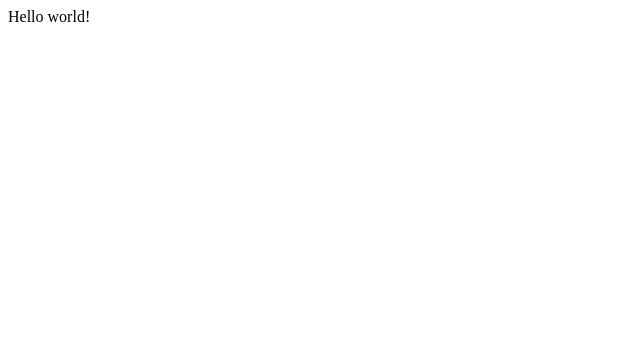
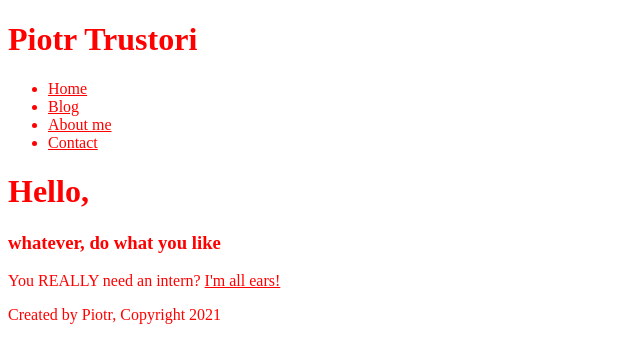
Before and after one commit to truepiotrek/learn-gatsby, a Gatsby site: page / in a window 1280 px wide. Shown: the whole page, without its empty margins (0-640 px from the left). Built offline with nearby package versions, Linux system fonts and the light colour scheme; Gatsby itself is replaced by a stand-in of ours.

Commit message:
initial commit

```diff
--- /dev/null
+++ b/src/components/footer.js
@@ -0,0 +1,11 @@
+import React from "react"
+
+const Footer = () => {
+  return (
+    <footer>
+      <p>Created by Piotr, Copyright 2021</p>
+    </footer>
+  )
+}
+
+export default Footer
--- /dev/null
+++ b/src/components/header.js
@@ -0,0 +1,26 @@
+import React from "react"
+import { Link } from "gatsby"
+
+const Header = () => {
+  return (
+    <header>
+      <h1>Piotr Trustori</h1>
+      <ul>
+        <li>
+          <Link to='/'>Home</Link>
+        </li>
+        <li>
+          <Link to='/blog'>Blog</Link>
+        </li>
+        <li>
+          <Link to='/about'>About me</Link>
+        </li>
+        <li>
+          <Link to='/contact'>Contact</Link>
+        </li>
+      </ul>
+    </header>
+  )
+}
+
+export default Header
--- /dev/null
+++ b/src/components/layout.js
@@ -0,0 +1,18 @@
+import React from "react"
+
+import Header from "./header"
+import Footer from "./footer"
+
+import "../styles/index.css"
+
+const Layout = (props) => {
+  return (
+    <div>
+      <Header />
+      {props.children}
+      <Footer />
+    </div>
+  )
+}
+
+export default Layout
--- a/src/pages/index.js
+++ b/src/pages/index.js
@@ -1,5 +1,17 @@
-import React from "react"
+import React from "react";
 
-export default function Home() {
-  return <div>Hello world!</div>
+import { Link } from "gatsby"
+
+import Layout from "../components/layout"
+
+const IndexPage = () => {
+  return (
+    <Layout>
+      <h1>Hello,</h1>
+      <h3>whatever, do what you like</h3>
+      <p>You REALLY need an intern? <Link to='/contact'>I'm all ears!</Link></p>
+    </Layout>
+  )
 }
+
+export default IndexPage
--- /dev/null
+++ b/src/styles/index.css
@@ -0,0 +1,3 @@
+* {
+    color: red;
+}
```
Also changed, not shown: src/pages/about.js (added, +17 -0 lines), src/pages/blog.js (added, +14 -0 lines), src/pages/contact.js (added, +14 -0 lines), 1 other file.
